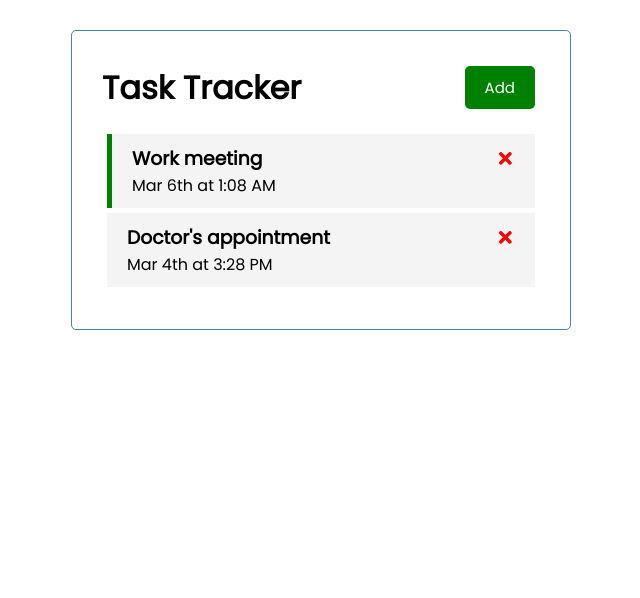
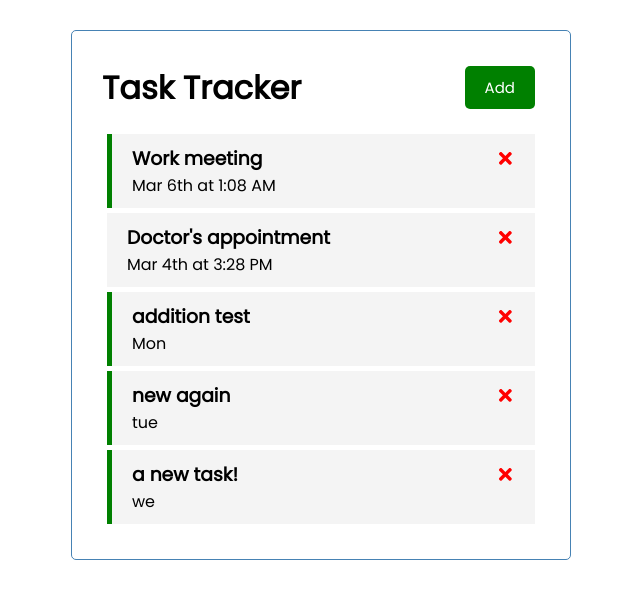
Before and after one commit to mikaling/task-tracker, a React (Create React App) app: page / in a window 1280 px wide. Shown: the top 598 px of the page, without its empty margins (319-959 px from the left). Built offline with nearby package versions, Linux system fonts and the light colour scheme; data requests are answered from the project's data file.

Commit message:
Added task creation on mock server

```diff
--- a/db.json
+++ b/db.json
@@ -11,6 +11,24 @@
       "text": "Doctor's appointment",
       "day": "Mar 4th at 3:28 PM",
       "reminder": false
+    },
+    {
+      "text": "addition test",
+      "day": "Mon",
+      "reminder": true,
+      "id": 4
+    },
+    {
+      "text": "new again",
+      "day": "tue",
+      "reminder": true,
+      "id": 5
+    },
+    {
+      "text": "a new task!",
+      "day": "we",
+      "reminder": true,
+      "id": 6
     }
   ]
 }
--- a/src/App.js
+++ b/src/App.js
@@ -27,10 +27,25 @@ function App() {
   }
 
   // Add Task
-  const addTask = (task) => {
-    const id = Math.floor(Math.random() * 10000) + 1
-    const newTask = { id, ...task }
-    setTasks([...tasks, newTask])
+  const addTask = async (task) => {
+
+    const response = await fetch('http://localhost:3001/tasks',
+      {
+        method: 'POST',
+        headers: {
+          'Content-type': 'application/json'
+        },
+        body: JSON.stringify(task)
+      })
+
+      // Returns the new task once the POST request is successful
+      const data = await response.json()
+
+      setTasks([...tasks, data])
+
+    // const id = Math.floor(Math.random() * 10000) + 1
+    // const newTask = { id, ...task }
+    // setTasks([...tasks, newTask])
   }
 
 
```
